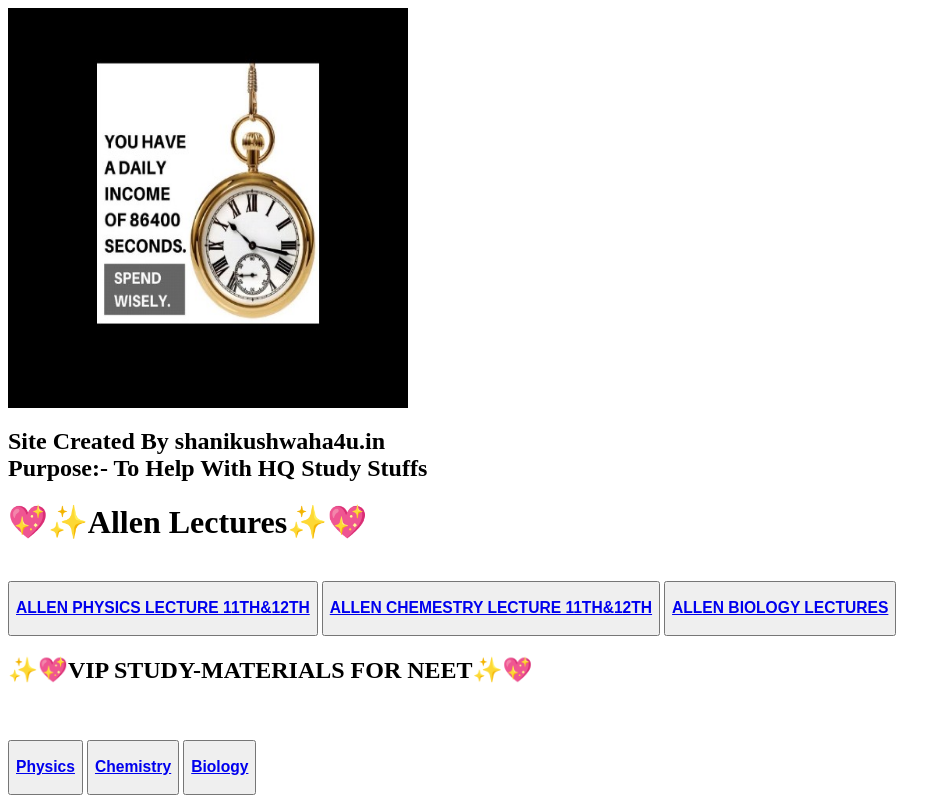
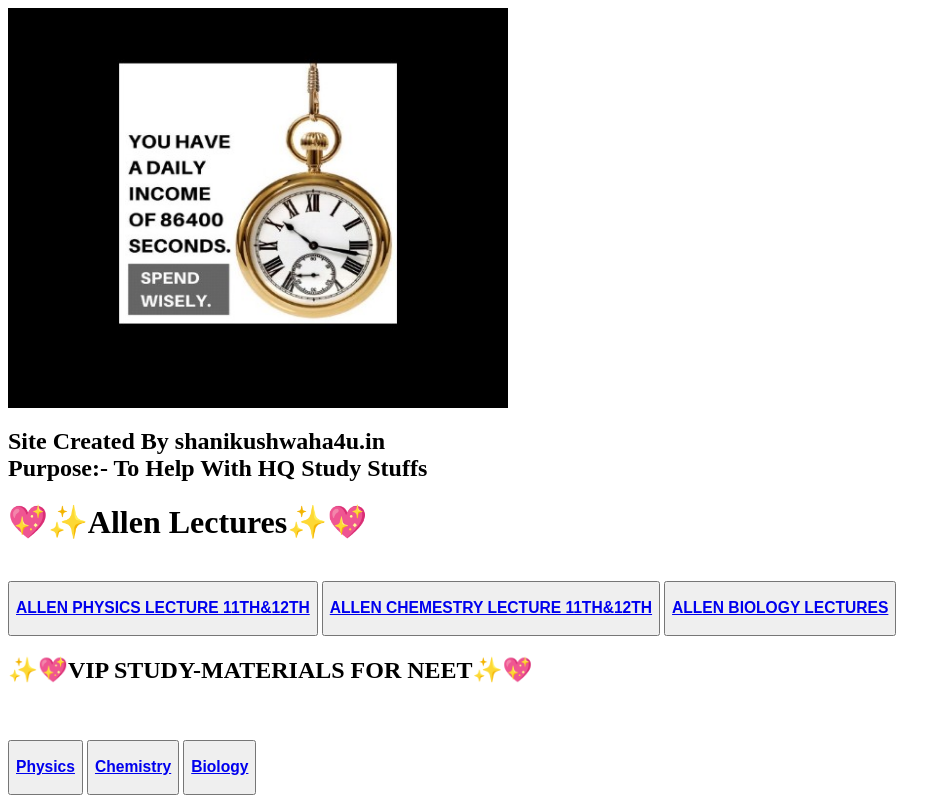
Before and after one commit to shanikushwaha4u/NEET, a plain HTML site: page index.html in a window 1280 px wide. Shown: the top 800 px of the page, without its empty margins (0-951 px from the left). Drawn offline with Linux system fonts and the light colour scheme.

Commit message:
Update index.html

```diff
--- a/index.html
+++ b/index.html
@@ -1,7 +1,7 @@
 <Docktype html>
 <body>
 
-  <img src="https://raw.githubusercontent.com/shanikushwaha4u/NEET/main/Screenshot_2021_1104_074710.jpg" alt="shanikushwaha4u.in" height="400" width="400">
+  <img src="https://raw.githubusercontent.com/shanikushwaha4u/NEET/main/Screenshot_2021_1104_074710.jpg" alt="shanikushwaha4u.in" height="400" width="500">
  <br>
 
   <h2>Site Created By shanikushwaha4u.in<br>
```
